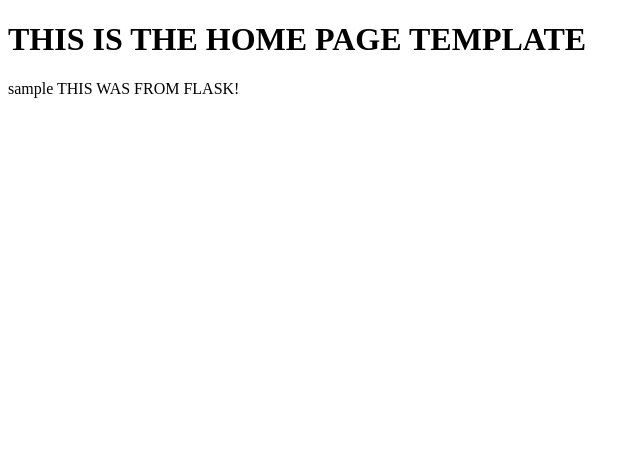
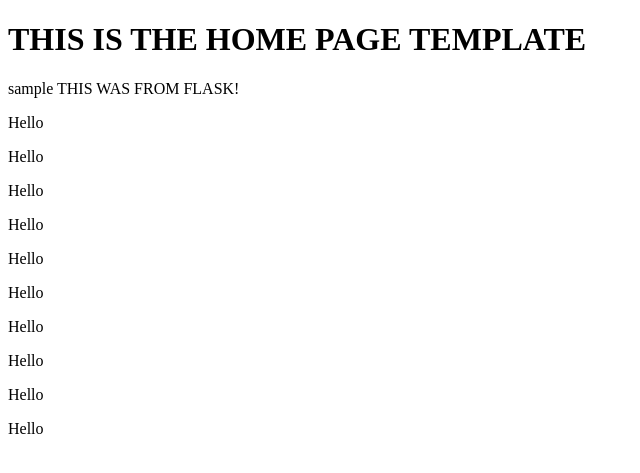
Before and after one commit to saraimarte/flaskTesting, a Flask app: a page that uses templates/index.html in a window 1280 px wide. Shown: the top 473 px of the page, without its empty margins (0-640 px from the left). Run offline with Flask 3, Linux system fonts and the light colour scheme.

Commit message:
Python code in HTML?!?!

```diff
--- a/templates/index.html
+++ b/templates/index.html
@@ -8,5 +8,8 @@
 <body>
     <h1>THIS IS THE HOME PAGE TEMPLATE</h1>
     <p>{{content}} THIS WAS FROM FLASK!</p>
+    {% for _ in range(10) %}
+      <p>Hello </p>
+    {% endfor %}
 </body>
 </html>
```
